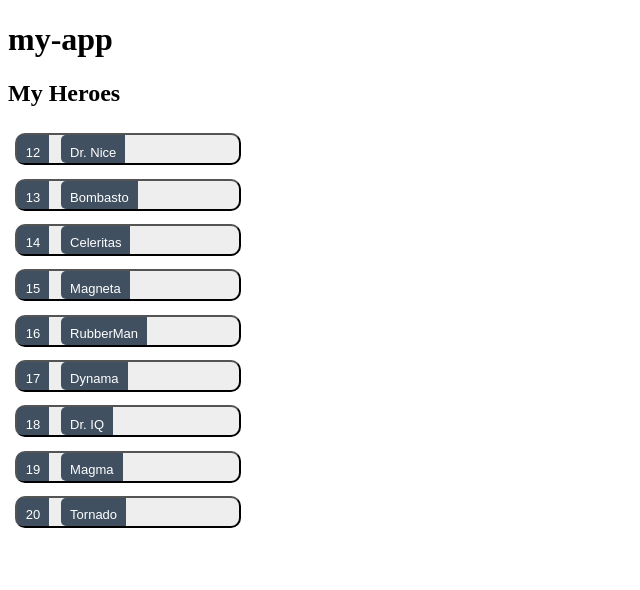
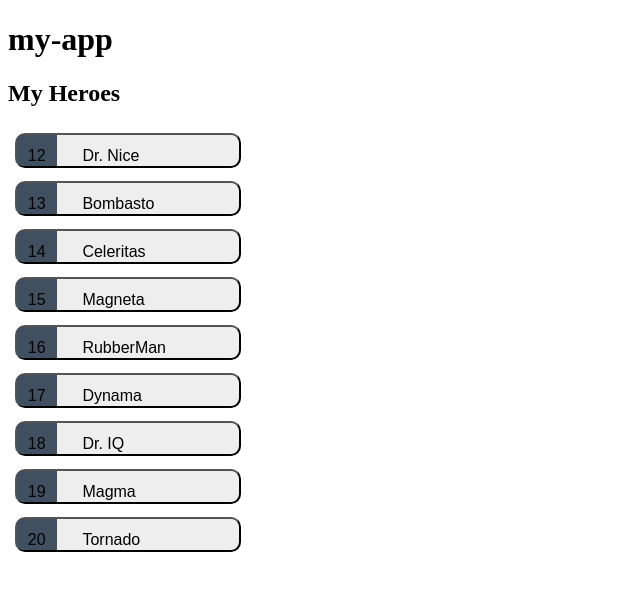
Before and after one commit to eric-judt/tour-of-heroes, an Angular app: page / in a window 1280 px wide. Shown: the top 590 px of the page, without its empty margins (0-640 px from the left). Built offline with nearby package versions, Linux system fonts and the light colour scheme.

Commit message:
feature/list correccion de estilos y usa clase selected

```diff
--- a/src/app/heroes/heroes.component.html
+++ b/src/app/heroes/heroes.component.html
@@ -1,8 +1,8 @@
 <h2>My Heroes</h2>
 <ul class="heroes">
   <li *ngFor="let hero of heroes">
-    <button type="button" (click)="onSelect(hero)">
-      <span class="badge">{{hero.id}}</span>
+    <button [class.selected]="hero === selectedHero" type="button" (click)="onSelect(hero)">
+      <span class="badgeid">{{hero.id}}</span>
       <span class="badge">{{hero.name}}</span>
     </button>
   </li>
--- a/src/app/heroes/heroes.component.scss
+++ b/src/app/heroes/heroes.component.scss
@@ -21,11 +21,11 @@
     border-radius: 10px;
     display: flex;
     align-items: stretch;
-    height: 2.4em;
+    height: 2.6em;
   }
 
   .heroes button:hover {
-    color: #2c3a41;
+    color: #0d1011;
     background-color: #e6e6e6;
     left: .1em;
   }
@@ -36,7 +36,7 @@
   }
 
   .heroes button.selected {
-    background-color: black;
+    background-color: rgba(75, 3, 3, 0.438);
     color: white;
   }
 
@@ -52,8 +52,19 @@
 
   .heroes .badge {
     display: inline-block;
-    font-size: small;
-    color: white;
+    font-size:medium;
+    color: black;
+    padding: 0.8em 0.7em 0 0.7em;
+   /* background-color: #405061;*/
+    line-height: 1em;
+    margin-right: .9em;
+    border-radius: 5px 0 0 5px;
+  }
+
+  .heroes .badgeid {
+    display: inline-block;
+    font-size:medium;
+    color: black;
     padding: 0.8em 0.7em 0 0.7em;
     background-color: #405061;
     line-height: 1em;
@@ -61,6 +72,7 @@
     border-radius: 5px 0 0 5px;
   }
 
+
   .heroes .name {
     align-self: center;
   }
```
